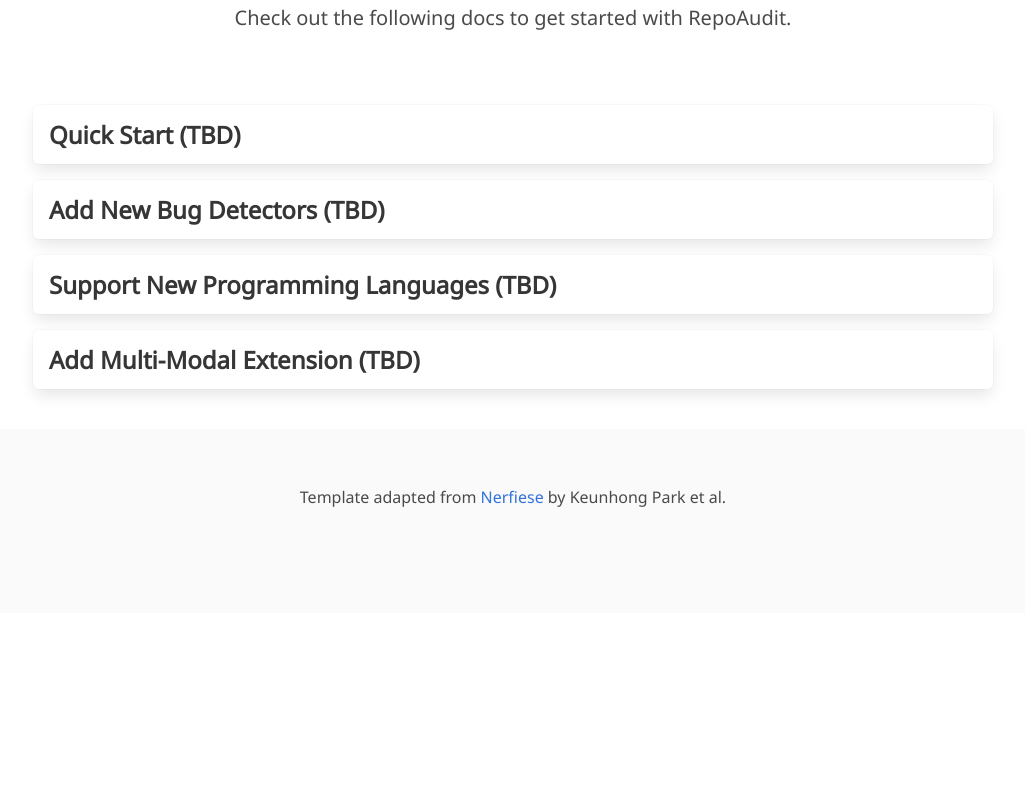
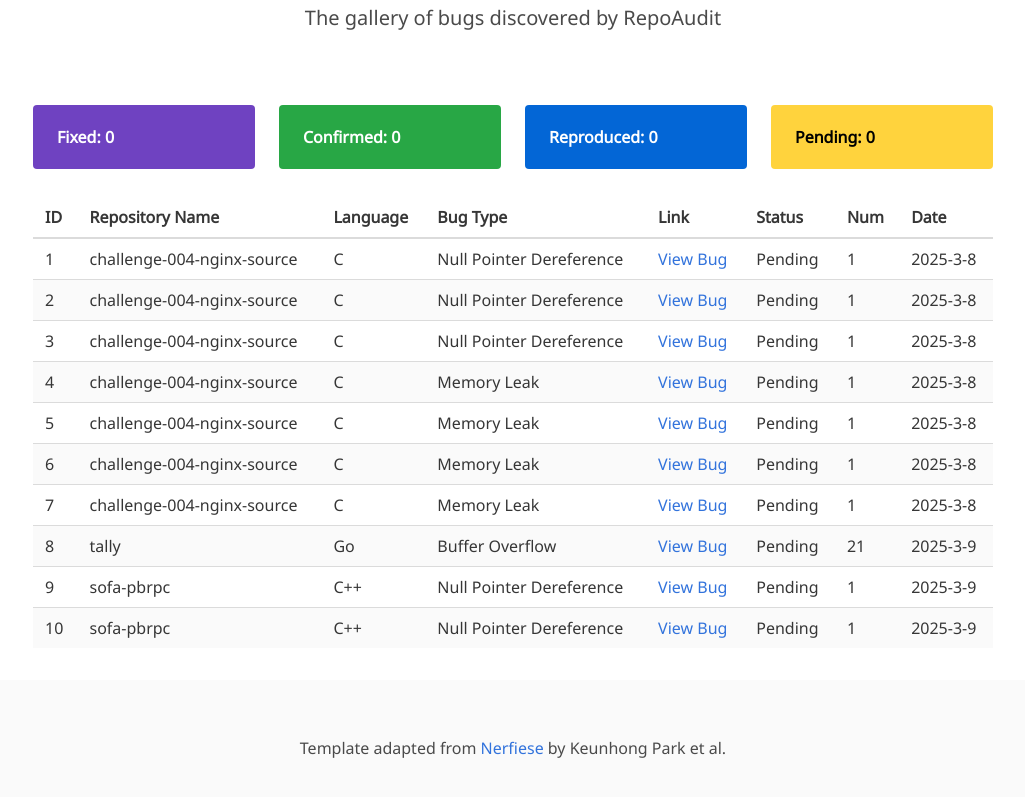
Before and after one commit to RepoAudit-Home/RepoAudit-Home, a plain HTML site: page documentation.html in a window 1280 px wide. Shown: the part 167-964 px from the top of the page, without its empty margins (127-1152 px from the left). Before the commit the page ends 800 px from the top, so only its background shows below. Drawn offline with nearby package versions, Linux system fonts and the light colour scheme; some icons are missing; a web font is replaced by a local one.

Commit message:
adjust the layout

```diff
--- a/documentation.html
+++ b/documentation.html
@@ -1,5 +1,5 @@
 <!DOCTYPE html>
-<html>
+<html lang="en">
 <head>
   <meta charset="utf-8">
   <meta name="description" content="RepoAudit is an open-source tool for repository quality assessment and bug management.">
@@ -27,6 +27,11 @@
     .container { margin-top: 0.5rem; margin-bottom: 0.5rem; }
     .box { padding: 1rem !important; margin-bottom: 1rem !important; }
     .loading { text-align: center; font-size: 1.2em; margin-top: 20px; color: #555; }
+    /* Navbar burger adjustments for mobile devices */
+    @media screen and (max-width: 1023px) {
+      .navbar-menu { display: none; }
+      .navbar-menu.is-active { display: block; }
+    }
   </style>
 </head>
 <body>
@@ -34,13 +39,13 @@
   <!-- Navbar with additional links -->
   <nav class="navbar" role="navigation" aria-label="main navigation">
     <div class="navbar-brand">
-    <a role="button" class="navbar-burger" aria-label="menu" aria-expanded="false">
+      <a role="button" class="navbar-burger" aria-label="menu" aria-expanded="false" data-target="navMenu">
         <span aria-hidden="true"></span>
         <span aria-hidden="true"></span>
         <span aria-hidden="true"></span>
       </a>
     </div>
-  <div class="navbar-menu">
+    <div id="navMenu" class="navbar-menu">
       <div class="navbar-start" style="flex-grow: 1; justify-content: center;">
         <a class="navbar-item" href="index.html">
           <span class="icon"><i class="fas fa-home"></i></span>
@@ -59,9 +64,9 @@
       <div class="container is-max-desktop">
         <div class="columns is-centered">
           <div class="column has-text-centered">
-          <h1 class="title is-1">Documentation</h1>
+            <h1 class="title is-1">Bug Reports</h1>
             <div class="is-size-5" style="margin-top: 1rem;">
-            Check out the following docs to get started with RepoAudit.
+              The gallery of bugs discovered by RepoAudit
             </div>
           </div>
         </div>
@@ -69,29 +74,50 @@
     </div>
   </section>
 
-<!-- Documentation Section -->
-<section class="section" id="documentation">
+  <!-- Full Bug Report List Section -->
+  <section class="section" id="bug-reports">
     <div class="container is-max-desktop">
-    <!-- Quick Start -->
-    <div class="box">
-      <h4 class="title is-4">Quick Start (TBD)</h4>
+      <!-- Bug Count Display Panel -->
+      <div id="bug-count-panel" class="columns" style="margin-bottom: 1rem;">
+        <div class="column">
+          <div class="notification" style="background-color: #6f42c1; color: #ffffff;">
+            <strong>Fixed: <span id="fixed-count">0</span></strong>
           </div>
-
-    <!-- Add New Bug Detectors -->
-    <div class="box">
-      <h4 class="title is-4">Add New Bug Detectors (TBD)</h4>
         </div>
-
-    <!-- Support New Programming Languages -->
-    <div class="box">
-      <h4 class="title is-4">Support New Programming Languages (TBD)</h4>
+        <div class="column">
+          <div class="notification" style="background-color: #28a745; color: #ffffff;">
+            <strong>Confirmed: <span id="confirmed-count">0</span></strong>
           </div>
-
-    <!-- Add Multi-Modal Extension -->
-    <div class="box">
-      <h4 class="title is-4">Add Multi-Modal Extension (TBD)</h4>
         </div>
-
+        <div class="column">
+          <div class="notification" style="background-color: #0366d6; color: #ffffff;">
+            <strong>Reproduced: <span id="reproduced-count">0</span></strong>
+          </div>
+        </div>
+        <div class="column">
+          <div class="notification" style="background-color: #ffd33d; color: #000000;">
+            <strong>Pending: <span id="pending-count">0</span></strong>
+          </div>
+        </div>
+      </div>
+      <div id="loading-message" class="loading">Loading bug reports...</div>
+      <table class="table is-striped is-hoverable is-fullwidth">
+        <thead>
+          <tr>
+            <th>ID</th>
+            <th>Repository Name</th>
+            <th>Language</th>
+            <th>Bug Type</th>
+            <th>Link</th>
+            <th>Status</th>
+            <th>Num</th>
+            <th>Date</th>
+          </tr>
+        </thead>
+        <tbody id="bug-report-table">
+          <!-- Dynamic rows will be inserted here -->
+        </tbody>
+      </table>
     </div>
   </section>
 
@@ -103,5 +129,47 @@
     </div>
   </footer>
 
+  <!-- Navbar burger toggle script for mobile devices -->
+  <script>
+    document.addEventListener('DOMContentLoaded', () => {
+      const burger = document.querySelector('.navbar-burger');
+      const menu = document.getElementById(burger.dataset.target || "navMenu");
+      burger.addEventListener('click', () => {
+        burger.classList.toggle('is-active');
+        menu.classList.toggle('is-active');
+      });
+    });
+
+    async function loadBugReports() {
+      try {
+        const response = await fetch("static/bug/BugReport.json");
+        const bugReports = await response.json();
+        const tableBody = document.getElementById("bug-report-table");
+        const loadingMessage = document.getElementById("loading-message");
+
+        loadingMessage.style.display = "none";
+
+        bugReports.slice(0, 10).forEach((bug, index) => {
+          const row = document.createElement("tr");
+          row.innerHTML = `
+            <td>${index + 1}</td>
+            <td>${bug.repo_name}</td>
+            <td>${bug.language}</td>
+            <td>${bug.bug_type}</td>
+            <td><a href="${bug["patch/issue link"]}" target="_blank">View Bug</a></td>
+            <td>${bug.status}</td>
+            <td>${bug["Bug Num"]}</td>
+            <td>${bug.date}</td>
+          `;
+          tableBody.appendChild(row);
+        });
+      } catch (error) {
+        console.error("Error loading bug reports:", error);
+        document.getElementById("loading-message").textContent = "Failed to load bug reports.";
+      }
+    }
+
+    document.addEventListener("DOMContentLoaded", loadBugReports);
+  </script>
 </body>
 </html>
```
Also changed, not shown: bugreports.html (+22 -36 lines), index.html (+21 -12 lines), resources.html (+26 -17 lines), support.html (+22 -17 lines). Lines whose indentation alone changed are shown as unchanged.
